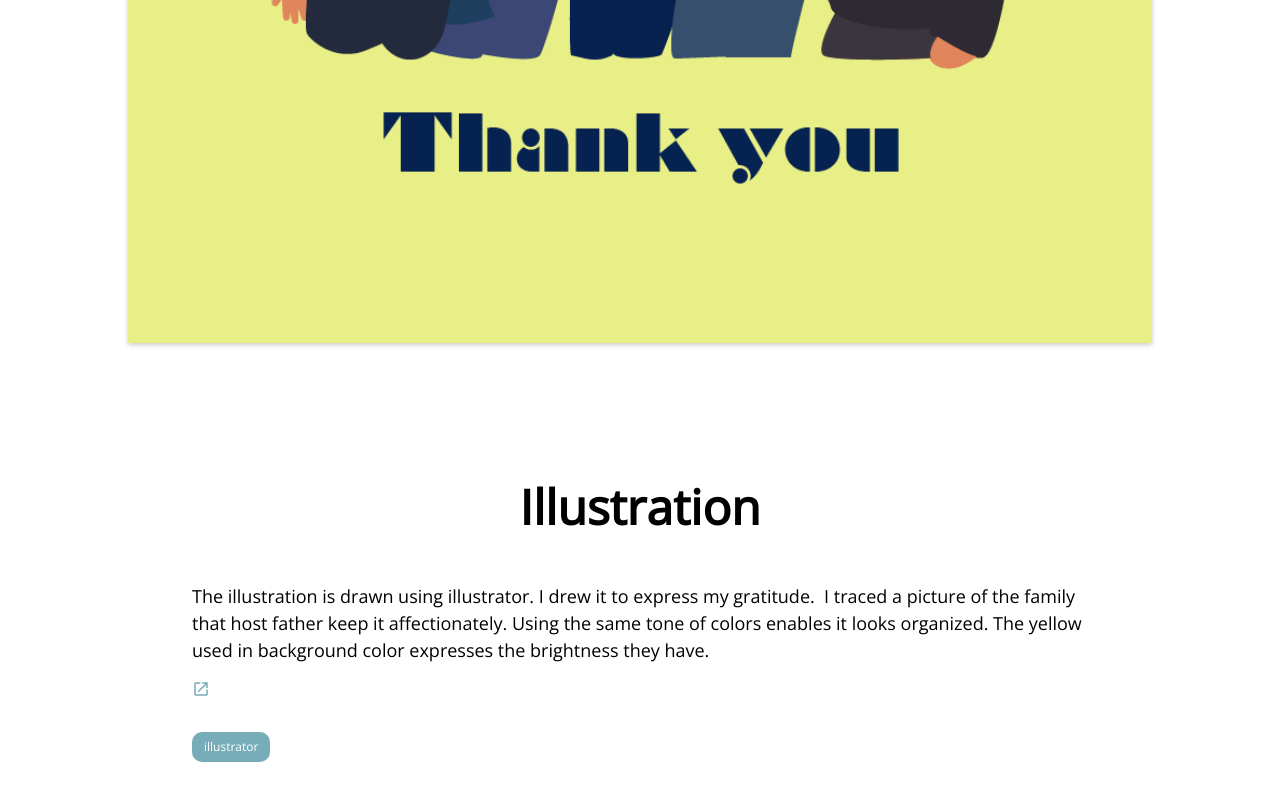
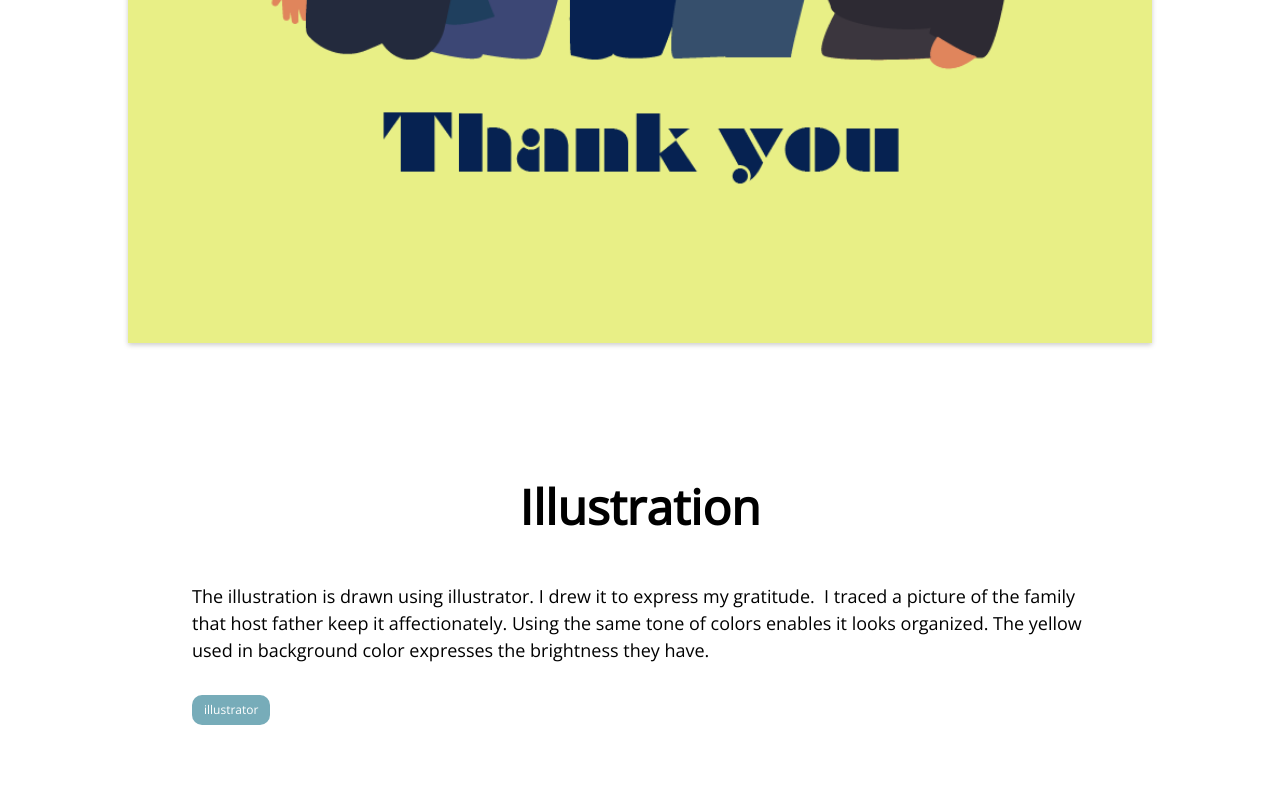
Before and after one commit to marieooq/react_portfolio, a React (Create React App) app: page /work2 in a window 1280 px wide. Shown: the part 861-1661 px from the top of the page. Built offline with nearby package versions, Linux system fonts and the light colour scheme.

Commit message:
get rid of icon from link of the work

```diff
--- a/src/Work1.js
+++ b/src/Work1.js
@@ -10,6 +10,8 @@ const tagList = tags.map((elm) =>{
   return <li>{elm}</li>;
 });
 
+const linkIcon = <ion-icon name="open"></ion-icon>;
+
 class Work1 extends React.Component{
   render() {
     return (
@@ -17,7 +19,7 @@ class Work1 extends React.Component{
         <WorkTemplate img={Content_image1} title="React based To-Do List"
         description="This is a simple to Do List using React.js and Firebase, which enables users to add notes and remove those. Since it uses Firebase the data will be preserved if they refresh it. It’s very intuitive design and easy to manipulate. I posted an article on Medium about what I struggled creating this app. Please check it out if you’d like to know more about it."
         url= "https://medium.com/@marie_woq/i-dont-know-what-react-exactly-is-although-i-ve-created-an-app-using-it-e0aaf7dcabc5"
-        url_title="Medium"
+        url_title= "Medium"
         tags={tagList}/>
       </div>
     );
--- a/src/WorkTemplate.js
+++ b/src/WorkTemplate.js
@@ -13,7 +13,7 @@ class WorkTemplate extends React.Component{
           <h2 className="work_title">{this.props.title}</h2>
           <p className="work_detail">{this.props.description}</p>
           <div className="work_links">
-            <a href={this.props.url} target="_blank"><ion-icon name="open"></ion-icon>{this.props.url_title}</a>
+            <a href={this.props.url} target="_blank">{this.props.url_title}</a>
           </div>
           <div className="work_skills">
             <ul className="tags">
```
